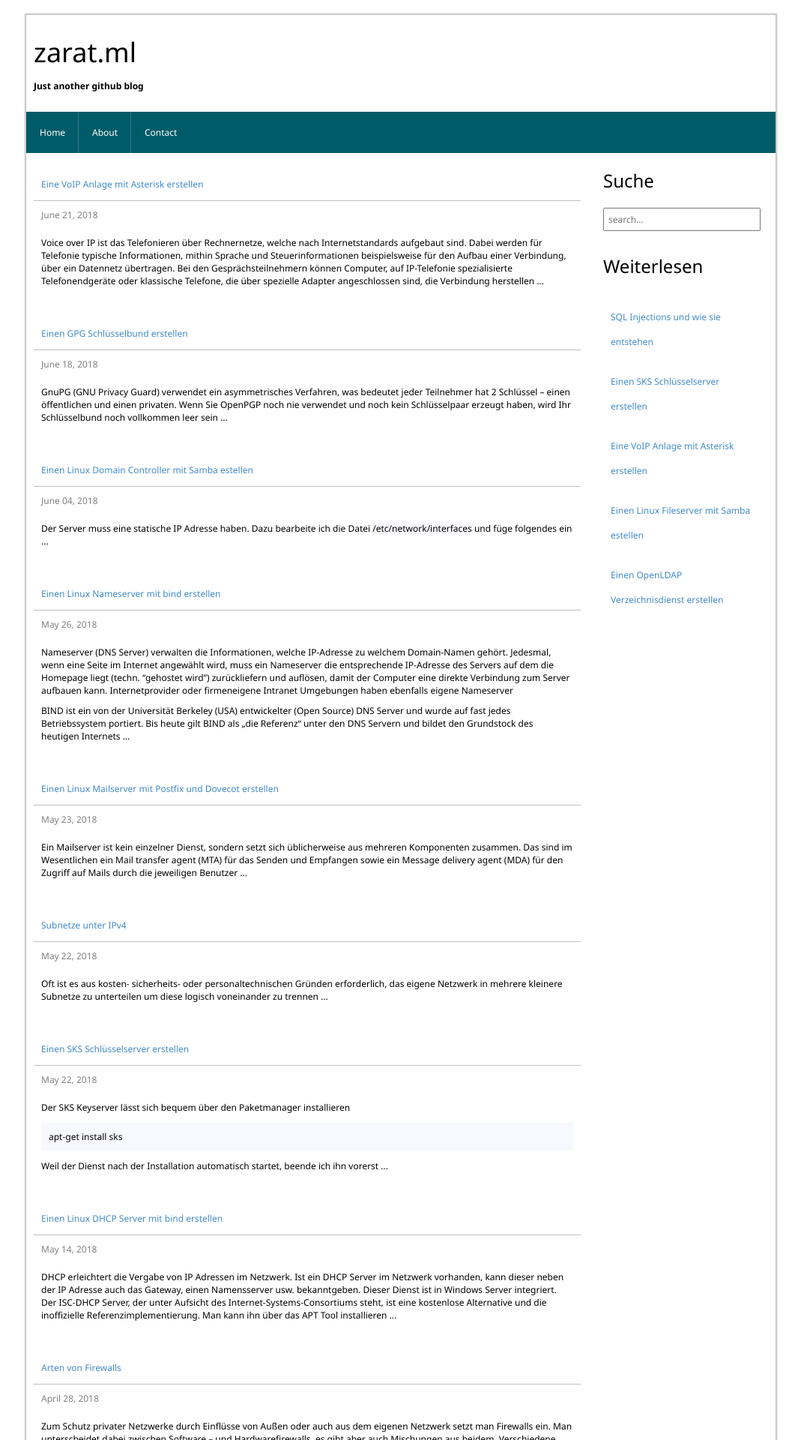
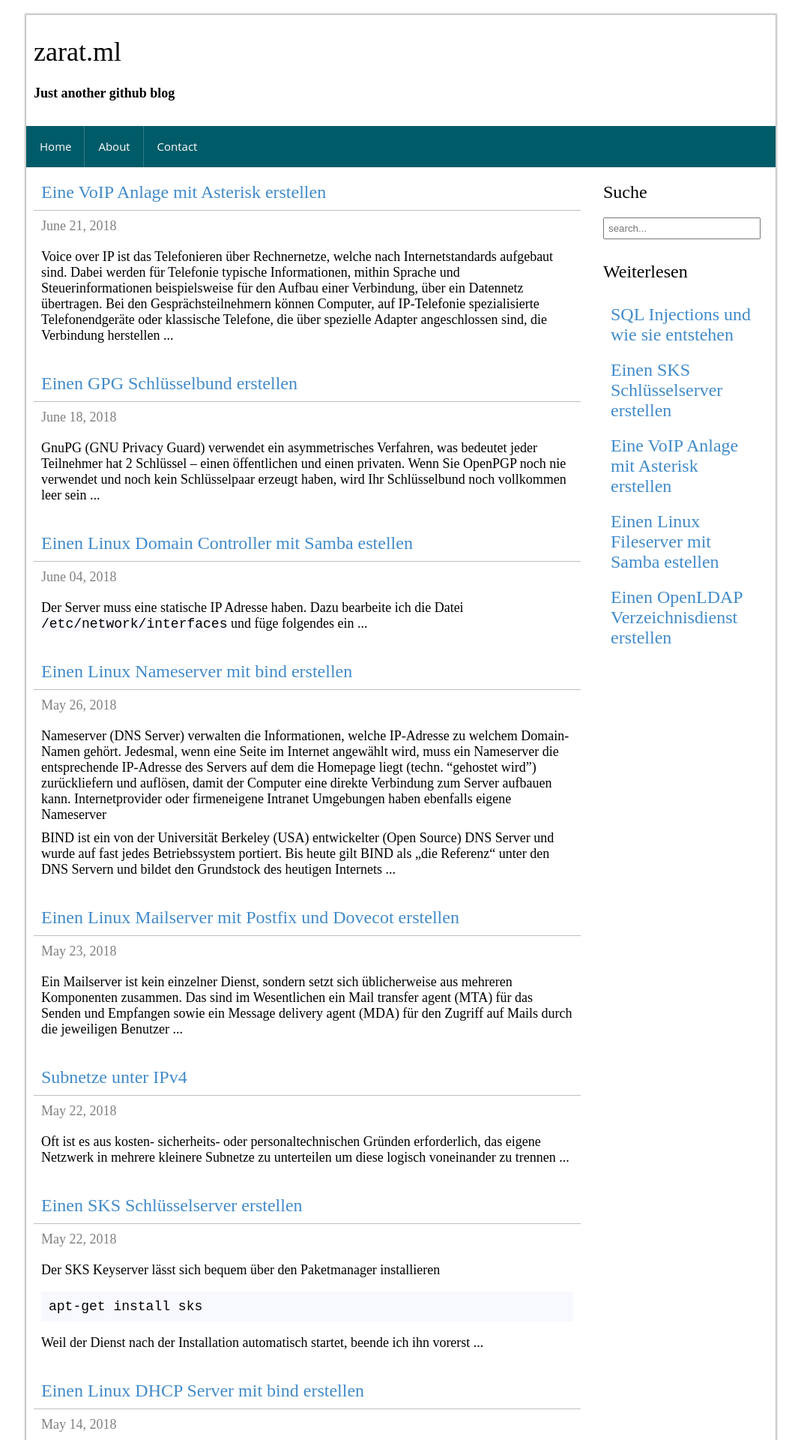
Before and after one commit to zarat/zarat.github.io, a Jekyll site: the page built from index.html, in a window 1280 px wide. Shown: the top 1920 px of the page at 75% size, without its empty margins (105-1174 px from the left). Built offline with Jekyll 4.4.1, drawn with Linux system fonts in a browser that asks for light colours; the list of posts is cut into pages by our own code; comment, search, counter and statistics services are not loaded.

Commit message:
Update search.html

```diff
--- a/_includes/search.html
+++ b/_includes/search.html
@@ -9,11 +9,6 @@
 </div>
 
 <style>
-* {
-  font-family: Segoe UI;
-  font-size: 12px;
-}
-
 #autocomplete {
   border: 1px solid silver;
   outline: none;
```
